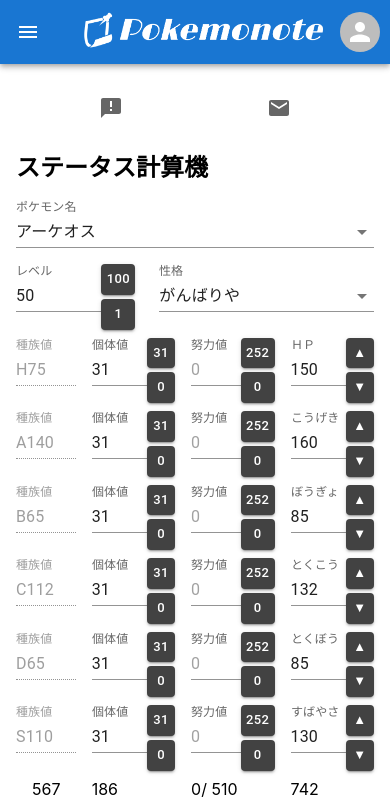
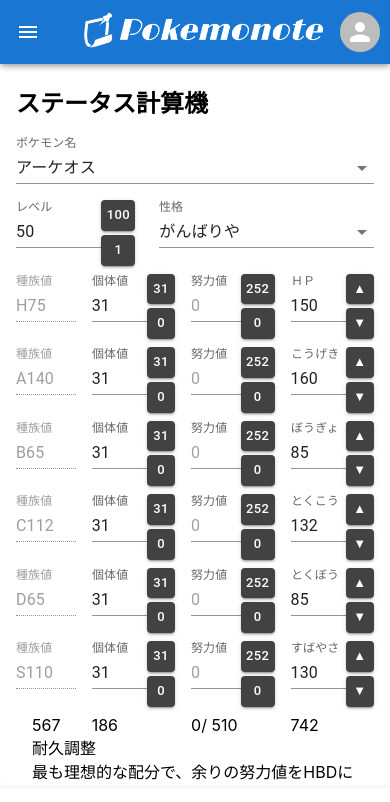
Before and after one commit to lefmarna/pokemonote-web-next, a Next.js app: page /calc-stats in a window 390 px wide. Shown: the top 802 px of the page. Built offline with nearby package versions, Linux system fonts and the light colour scheme; no server answers.

Commit message:
feat: フッターに固定

```diff
--- a/src/components/organisms/Header.tsx
+++ b/src/components/organisms/Header.tsx
@@ -62,7 +62,7 @@
 
   return (
     <Box>
-      <AppBar position="static" color="primary">
+      <AppBar position="fixed" color="primary">
         <Toolbar sx={{ display: 'flex', maxHeight: '64px' }}>
           <IconButton
             edge="start"
--- a/src/components/templates/CalcStatsTemplate.tsx
+++ b/src/components/templates/CalcStatsTemplate.tsx
@@ -5,6 +5,7 @@
   Dialog,
   Grid,
   Hidden,
+  Paper,
   Slide,
   SlideProps,
 } from '@mui/material'
@@ -17,9 +18,10 @@
 import { RealNumberField } from '@/components/organisms/RealNumberField'
 import { StatsTableHeader } from '@/components/organisms/StatsTableHeader'
 import { usePokemonStats } from '@/hooks/usePokemonStats'
-import { Announcement, Email } from '@mui/icons-material'
 import { forwardRef, useState } from 'react'
+import { Apps, Autorenew } from '@mui/icons-material'
 import { Title } from '../molecules/Title'
+import { Box } from '@mui/system'
 
 type Props = {
   title: string
@@ -186,12 +188,18 @@
   })
 
   return (
-    <Container sx={{ pt: 2 }}>
+    <>
       <Hidden mdUp>
-        <BottomNavigation showLabels className="d-md-none">
-          <BottomNavigationAction onClick={resetEffortValue} icon={<Announcement />} />
-          <BottomNavigationAction onClick={() => setDialog(true)} icon={<Email />} />
-          <Dialog open={dialog} onClose={() => setDialog(false)} TransitionComponent={Transition}>
+        <Box sx={{ pb: 7 }}>
+          <Paper sx={{ position: 'fixed', bottom: 0, left: 0, right: 0 }} elevation={3}>
+            <BottomNavigation showLabels>
+              <BottomNavigationAction onClick={resetEffortValue} icon={<Autorenew />} />
+              <BottomNavigationAction onClick={() => setDialog(true)} icon={<Apps />} />
+              <Dialog
+                open={dialog}
+                onClose={() => setDialog(false)}
+                TransitionComponent={Transition}
+              >
                 <CalcStatsOptions
                   description={pokemon.description}
                   buttonText={buttonText}
@@ -201,7 +209,10 @@
                 />
               </Dialog>
             </BottomNavigation>
+          </Paper>
+        </Box>
       </Hidden>
+      <Container sx={{ pt: 2 }}>
         <Title text={title} />
         <Grid container spacing={{ md: 4, lg: 8, xl: 12 }} columns={{ xs: 9, md: 18 }}>
           <Grid item md={9} xs={18}>
@@ -263,5 +274,6 @@
           </Grid>
         </Grid>
       </Container>
+    </>
   )
 }
```
Lines whose indentation alone changed are shown as unchanged.
